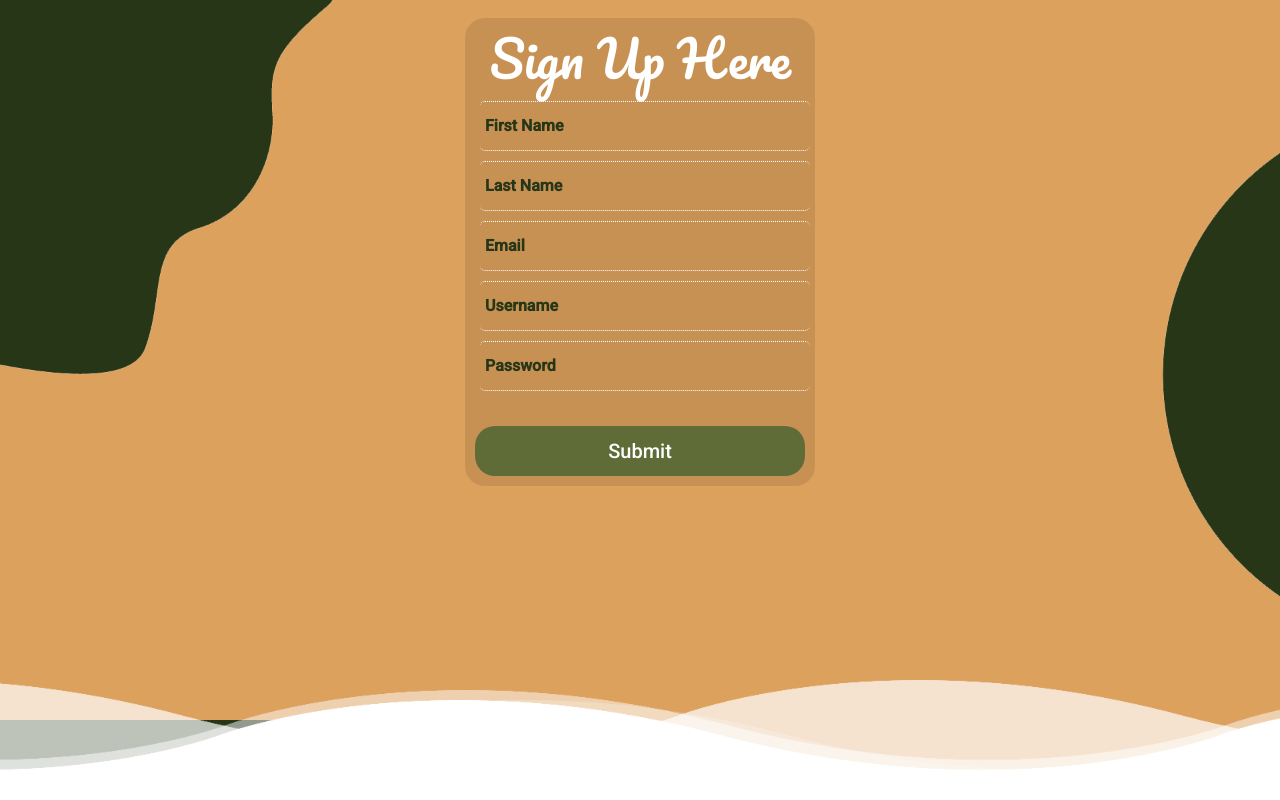
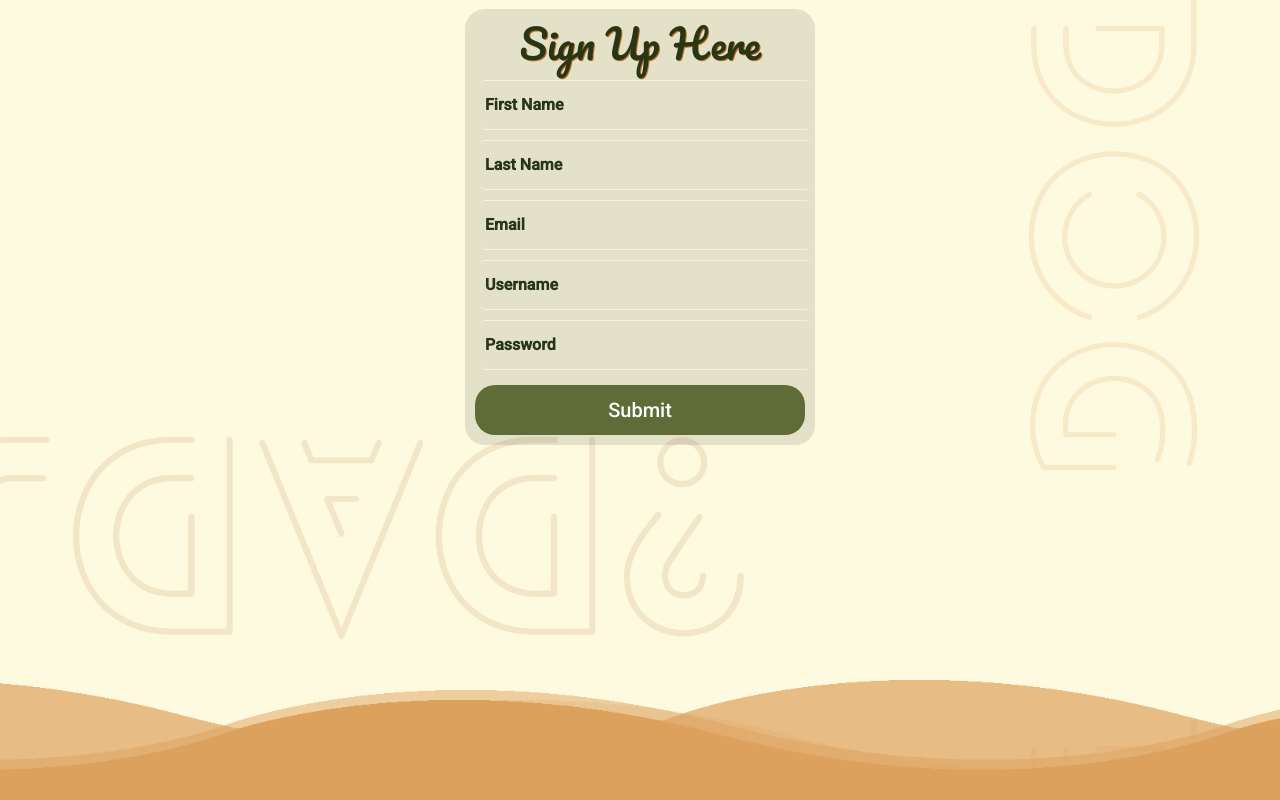
Before and after one commit to AnotherTheoRhysT/FinteloAttendance, a PHP site: the page made by Create User/index.html in a window 1280 px wide. Run offline with PHP 8.4, Linux system fonts and the light colour scheme.

Commit message:
final na ni ang registration

```diff
--- a/Create User/css/style.css
+++ b/Create User/css/style.css
@@ -10,7 +10,7 @@ section {
   position: relative;
   width: 100%;
   height: 100vh;
-  background-image: url(../img/design.png);
+  background-image: url(../img/background_img.png);
   background-size: 100%;
   overflow: hidden;
 }
@@ -82,9 +82,10 @@ section .wave.wave4 {
   background: rgba(0, 0, 0, 0.1);
   box-sizing: border-box;
   padding: 10px;
-  color: white;
+  color: #283618;
+  text-shadow: 1px 1px #bc6c25;
   font-weight: bold;
-  margin-top: 18px;
+  margin-top: 9px;
 }
 ::placeholder {
   color: #283618;
@@ -114,7 +115,7 @@ input[type="submit"] {
   width: 100%;
   box-sizing: border-box;
   padding: 10px 0;
-  margin-top: 30px;
+  margin-top: 10px;
   outline: none;
   border: none;
   background: #606c38;
--- a/Create User/index.html
+++ b/Create User/index.html
@@ -15,7 +15,7 @@
 
    <section>
     <div class="wrap">
-      <h2 style="font-family: pacifico; font-size: 50px;">Sign Up Here</h2>
+      <h2 style="font-family: pacifico; font-size: 40px;">Sign Up Here</h2>
       <form>
         <input type="text" placeholder ="First Name" required>
         <input type="text" placeholder="Last Name" required>
```
Also changed, not shown: Create User/img/background_img.png (added), Create User/img/wave.png.
